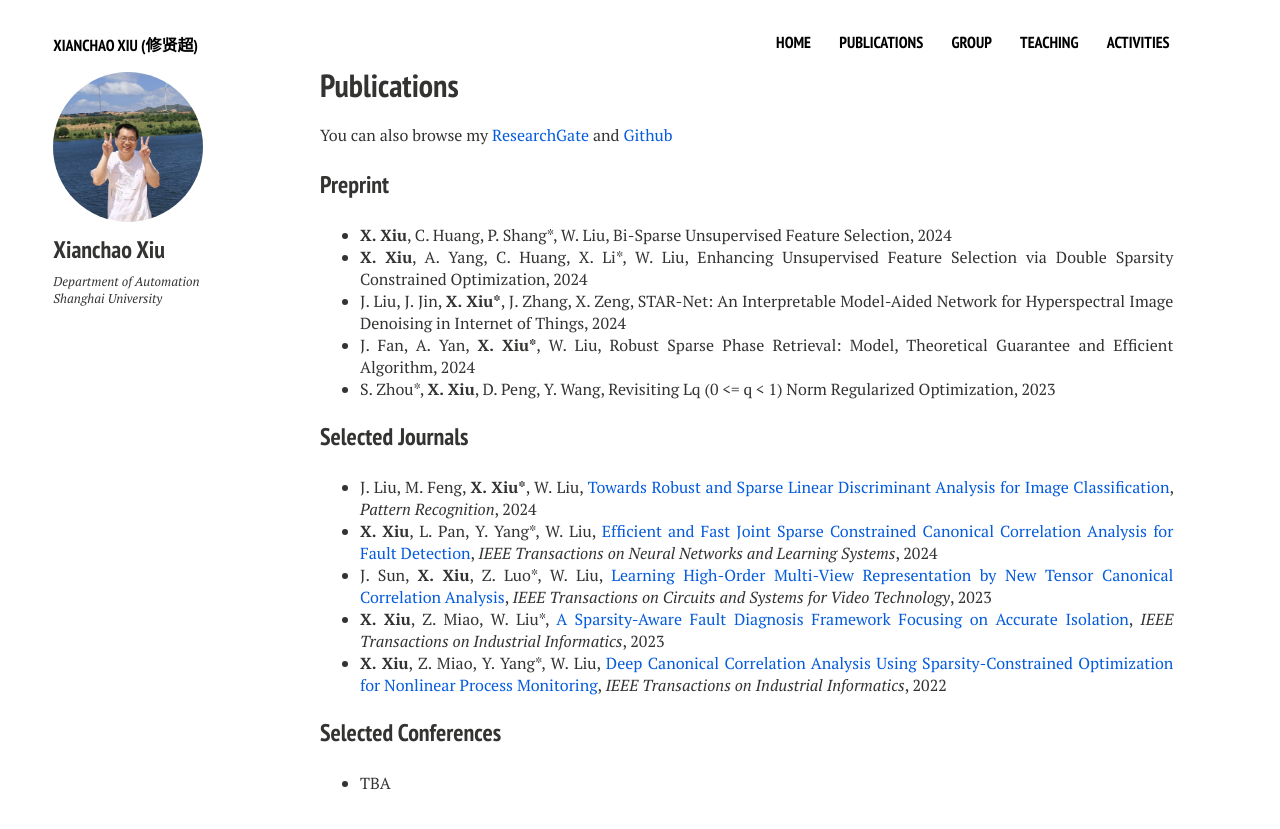
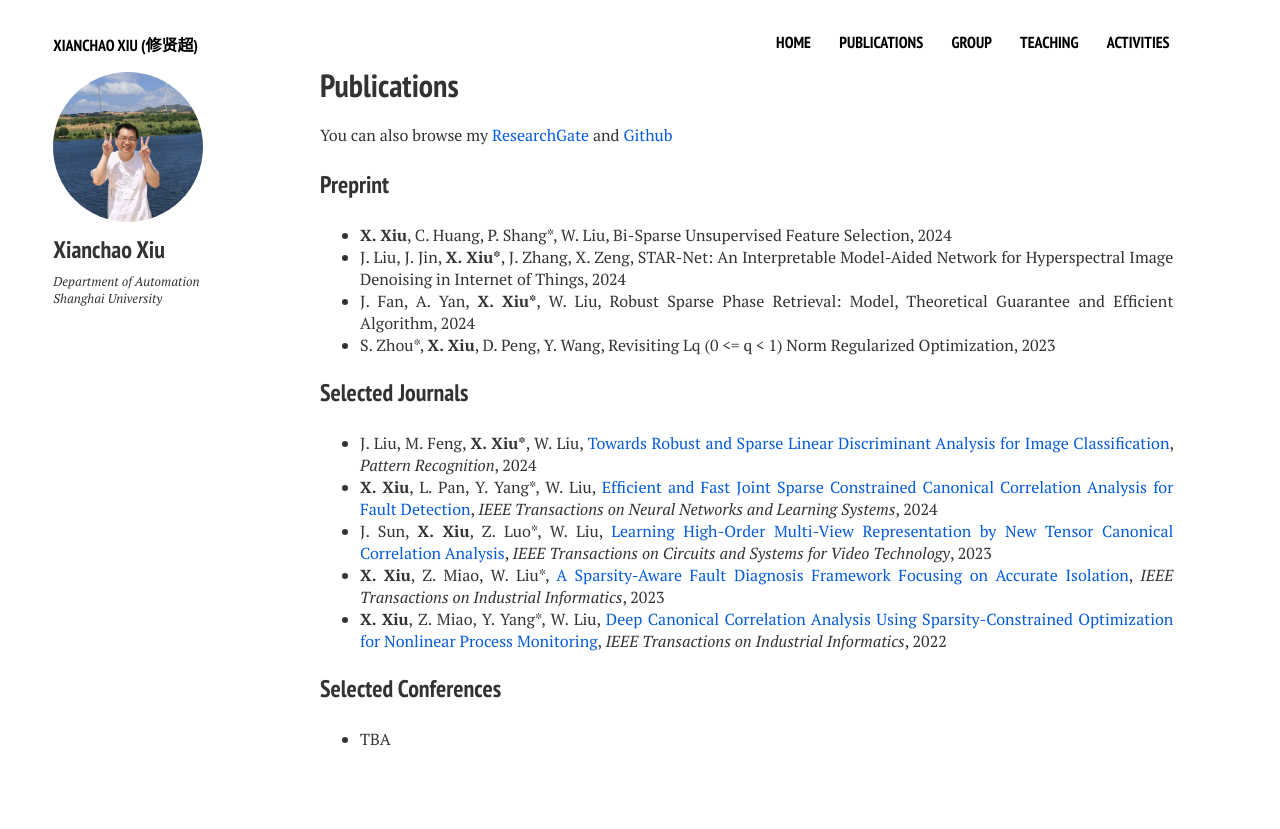
Before and after one commit to xianchaoxiu/xianchaoxiu.github.io, a Jekyll site: the page built from publications/index.md, in a window 1280 px wide. Shown: the top 829 px of the page. Built offline with Jekyll 4.4.1, drawn with Linux system fonts in a browser that asks for light colours; nearby versions of some CDN libraries.

Commit message:
Update index.md

```diff
--- a/publications/index.md
+++ b/publications/index.md
@@ -15,7 +15,6 @@ You can also browse my <a href="https://www.researchgate.net/profile/Xianchao-Xi
 ### Preprint
 
 * <b>X. Xiu</b>, C. Huang, P. Shang*, W. Liu, Bi-Sparse Unsupervised Feature Selection, 2024 <br>
-* <b>X. Xiu</b>, A. Yang, C. Huang, X. Li*, W. Liu, Enhancing Unsupervised Feature Selection via Double Sparsity Constrained Optimization, 2024 <br>
 * J. Liu, J. Jin, <b>X. Xiu*</b>, J. Zhang, X. Zeng, STAR-Net: An Interpretable Model-Aided Network for Hyperspectral Image Denoising in Internet of Things, 2024 <br>
 * J. Fan, A. Yan, <b>X. Xiu*</b>, W. Liu, Robust Sparse Phase Retrieval: Model, Theoretical Guarantee and Efficient Algorithm, 2024 <br>
 * S. Zhou*, <b>X. Xiu</b>, D. Peng, Y. Wang, Revisiting Lq (0 <= q < 1) Norm Regularized Optimization, 2023
```
